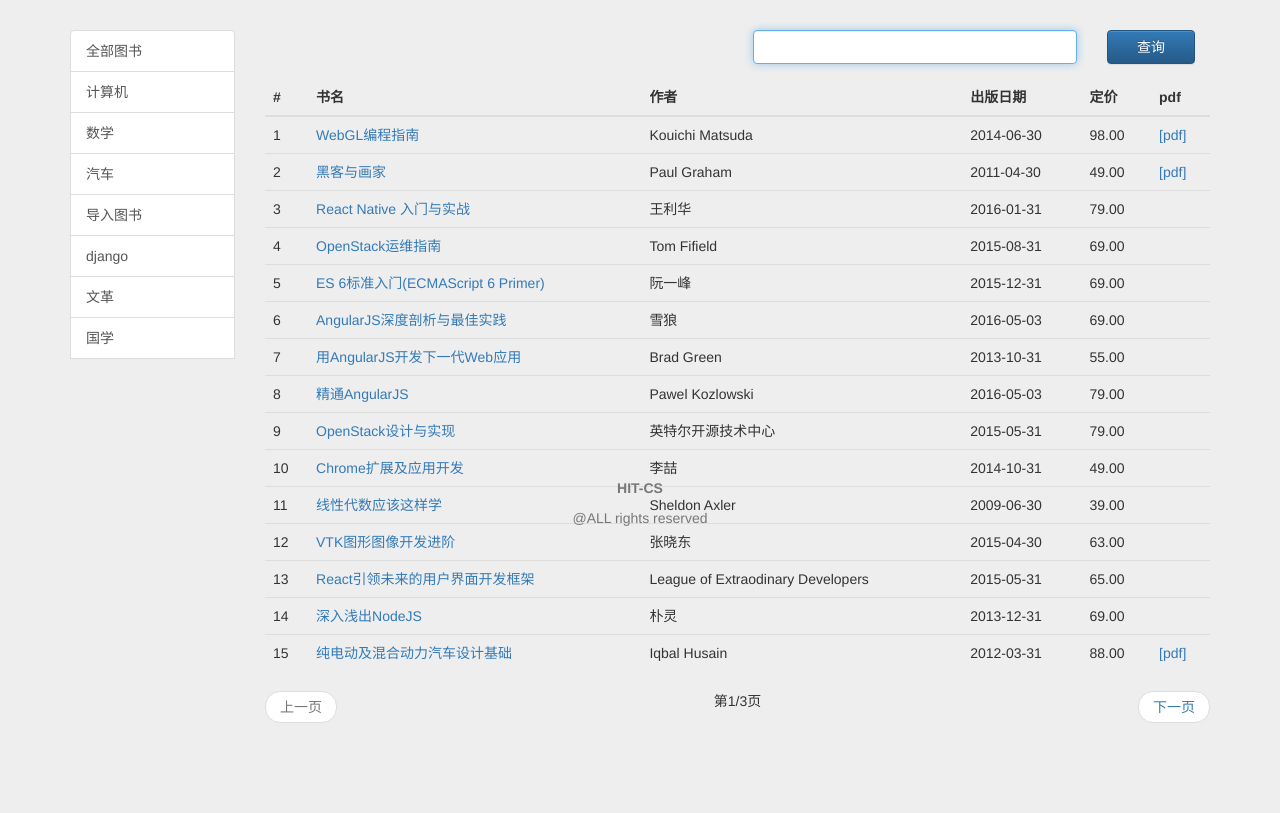
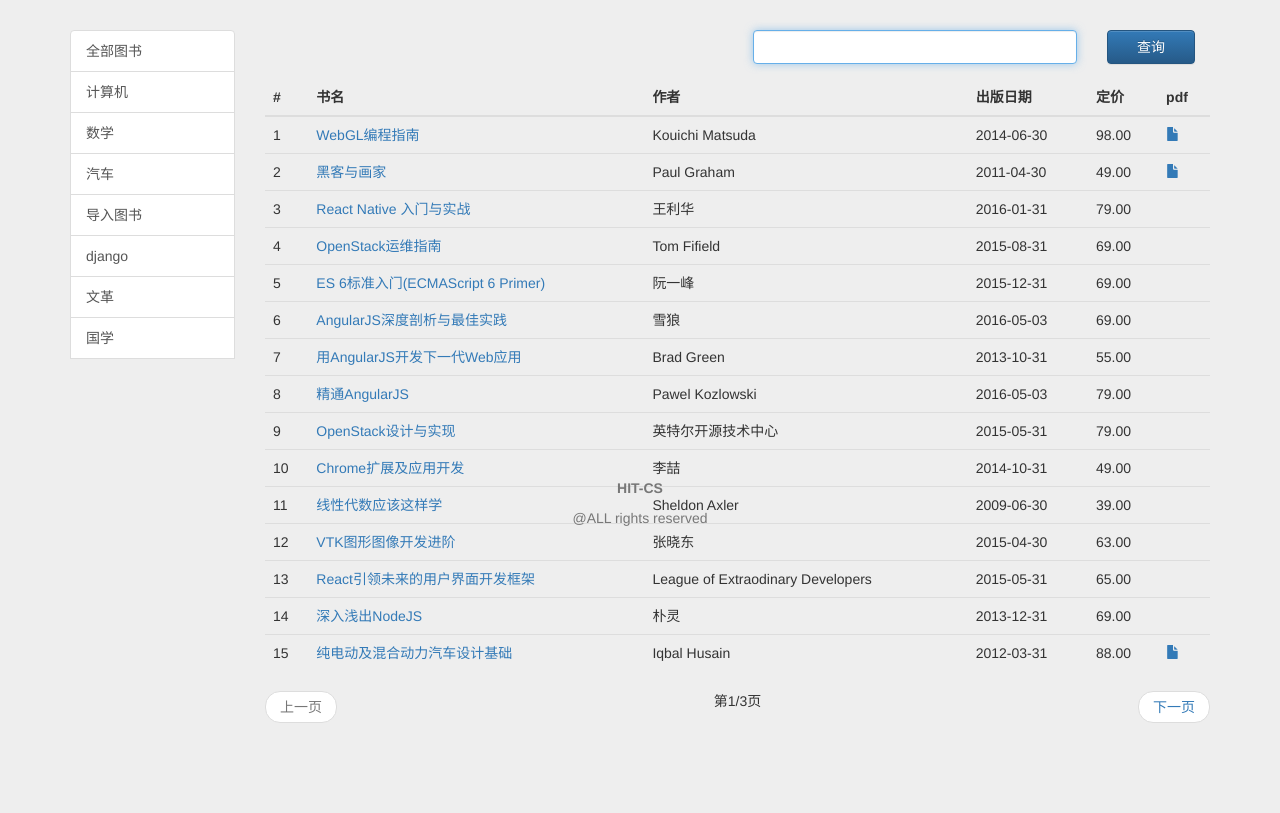
Before and after one commit to fengyunxiren/library, a Django app: page /view_book_list/ in a window 1280 px wide. Shown: the part 262-1075 px from the top of the page. Run offline with Django 3.2, Linux system fonts and the light colour scheme; data comes from the database, SQL or seed files in the repository; both versions use the stored data as it was after the commit; some libraries are stand-ins or nearby versions.

Commit message:
pdf open in new window

```diff
--- a/management/templates/management/detail.html
+++ b/management/templates/management/detail.html
@@ -8,7 +8,7 @@
 <div class="container">
 	<div class "row">
 		<div class="col-md-10 col-md-offset-1">
-			<div class="col-md-5">
+			<div class="col-md-4">
 				{% if book.img_set.all %}
 				<div id="carousel-generic" class="carousel slide" data-ride="carousel">
 					<ol class="carousel-indicators">
--- a/management/templates/management/view_book_list.html
+++ b/management/templates/management/view_book_list.html
@@ -57,7 +57,7 @@
 						<td>{{ book.publish_date|date:"Y-m-d" }}</td>
 						<td>{{ book.price|floatformat:2 }}</td>
 						{% if book.pdf %}
-						<td><a href="{% url 'view_pdf' %}?id={{ book.id }}">[pdf]</a></td>
+						<td><a href="{% url 'view_pdf' %}?id={{ book.id }}" target="_blank"><span class="glyphicon glyphicon-file"></span></a></td>
 						{% else %}
 						<td></td>
 						{% endif %}
```
Also changed, not shown: db.sqlite3, media/image/2016/05/12/s1449904.jpg (added), media/image/2016/05/12/s5804746.jpg (added), 1 other file.
